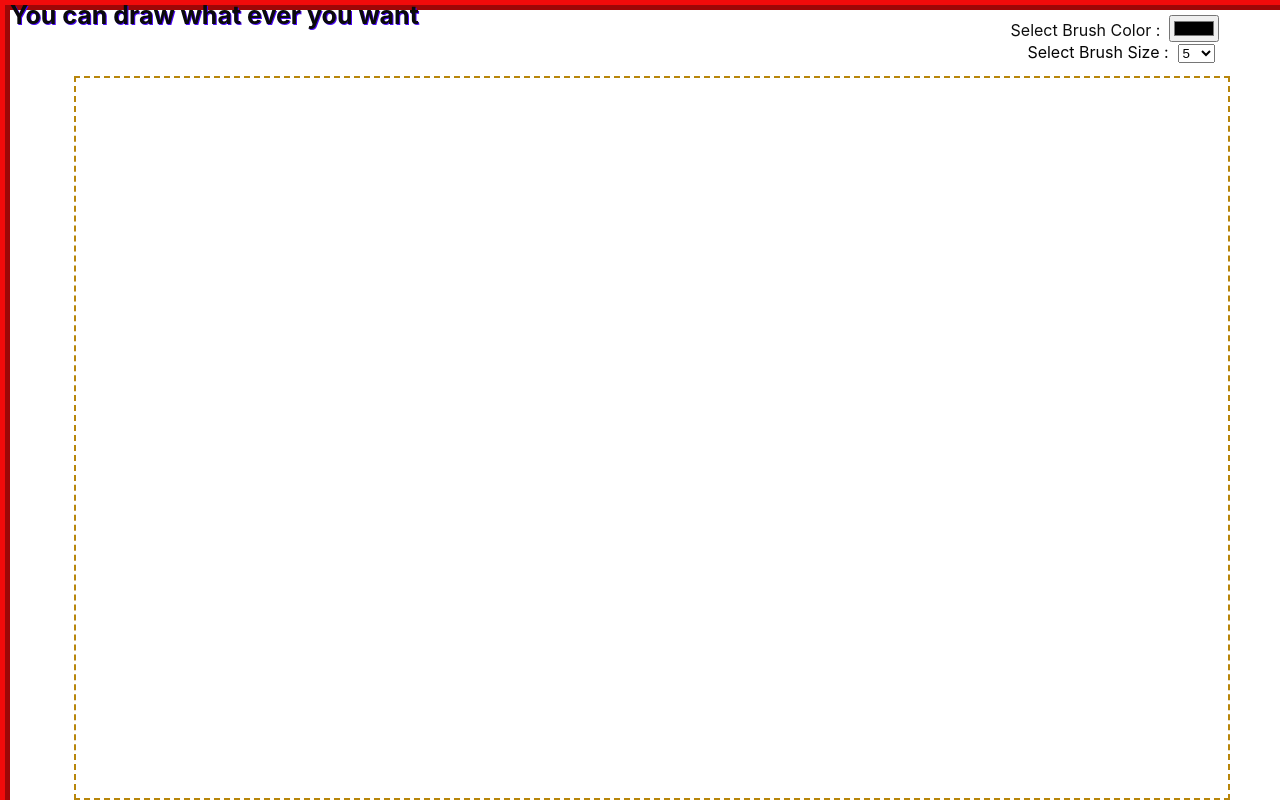
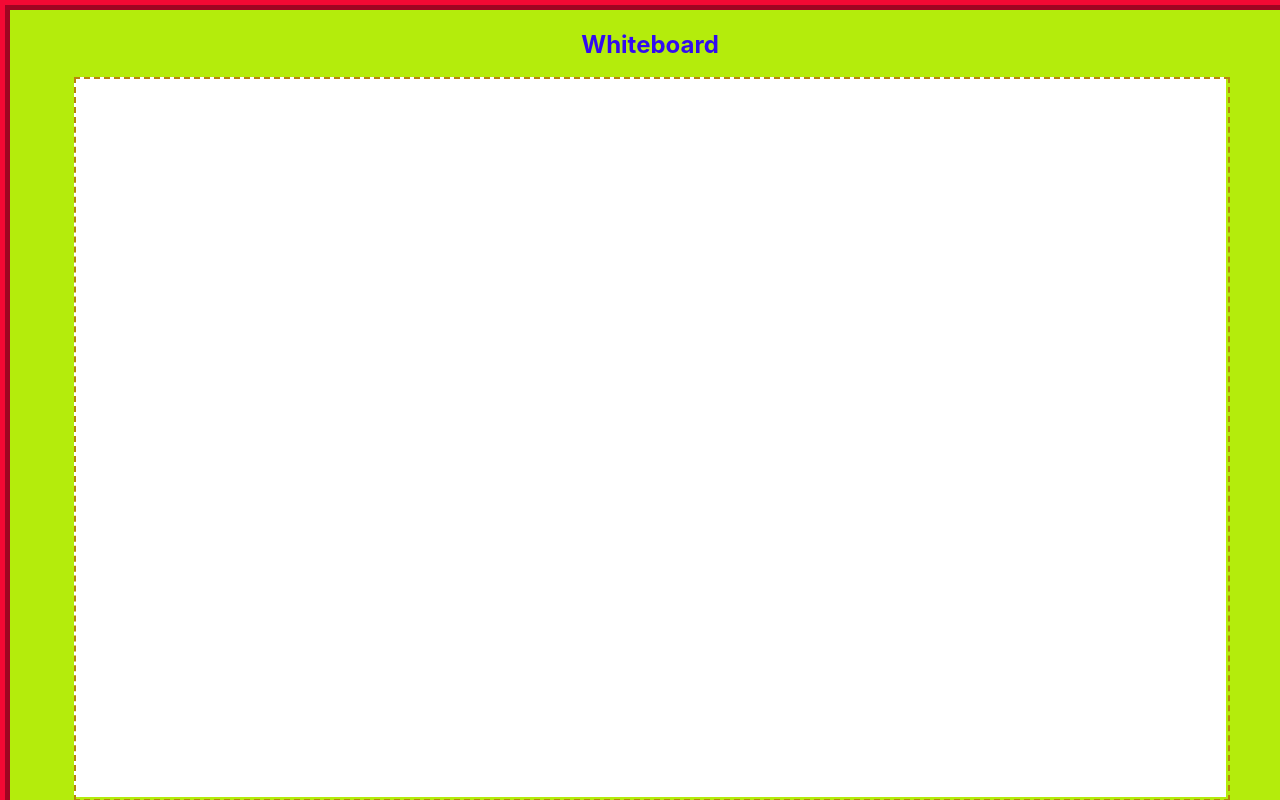
Before and after one commit to vamsikrishnas21/board, a React (Create React App) app in the folder interface/whiteboard/: page / in a window 1280 px wide. Built offline with nearby package versions, Linux system fonts and the light colour scheme.

Commit message:
Add files via upload

```diff
--- a/interface/whiteboard/src/components/layout/Layout.jsx
+++ b/interface/whiteboard/src/components/layout/Layout.jsx
@@ -33,42 +33,24 @@ class Layout extends React.Component{
 
 
             <div className="layout">
+                <center><b><h2>Whiteboard</h2></b></center>
 
 
 
 
 
-               <h3 className="name-midile">You can draw what ever you want</h3>
+               <h3 className="name-midile"></h3>
                 <div class="tools-section">
-                    <div className="color-picker-container">
-                        Select Brush Color : &nbsp;
-                        <input type="color" value={this.state.color} onChange={this.changeColor.bind(this)} />
-                    </div>
+
 <br />
-                    <div className="brushsize-container">
-                        Select Brush Size : &nbsp;
-                        <select value={this.state.size} onChange={this.changeSize.bind(this)}>
-                           <option>1</option>
-                           <option>5</option>
-                           <option>10</option>
-                           <option>15</option>
-                           <option>20</option>
-                           <option>25</option>
-                           <option>30</option>
-                           <option>35</option>
-                           <option>40</option>
-                           <option>45</option>
-                           <option>50</option>
-                           <option>55</option>
 
-                        </select>
-                    </div>
 
 
 
                 </div>
 
                 <div class="whiteboard-layout">
+
                     <Whiteboard color={this.state.color} size={this.state.size}></Whiteboard>
                 </div>
 
--- a/interface/whiteboard/src/components/layout/style.css
+++ b/interface/whiteboard/src/components/layout/style.css
@@ -2,10 +2,10 @@
   position: fixed;
   width: 100%;
   height: 100%;
-
+  background-color: rgb(180, 236, 12);
   background-repeat: no-repeat;
   background-size: cover;
-  border: 10px ridge rgb(241, 11, 11);
+  border: 10px ridge rgb(243, 9, 52);
 }
 
 .color-picker-container {
@@ -43,3 +43,7 @@
   font-size: 25px;
   margin-top: -10px;
 }
+h2{
+  color:rgb(50, 11, 241);
+
+}
```
